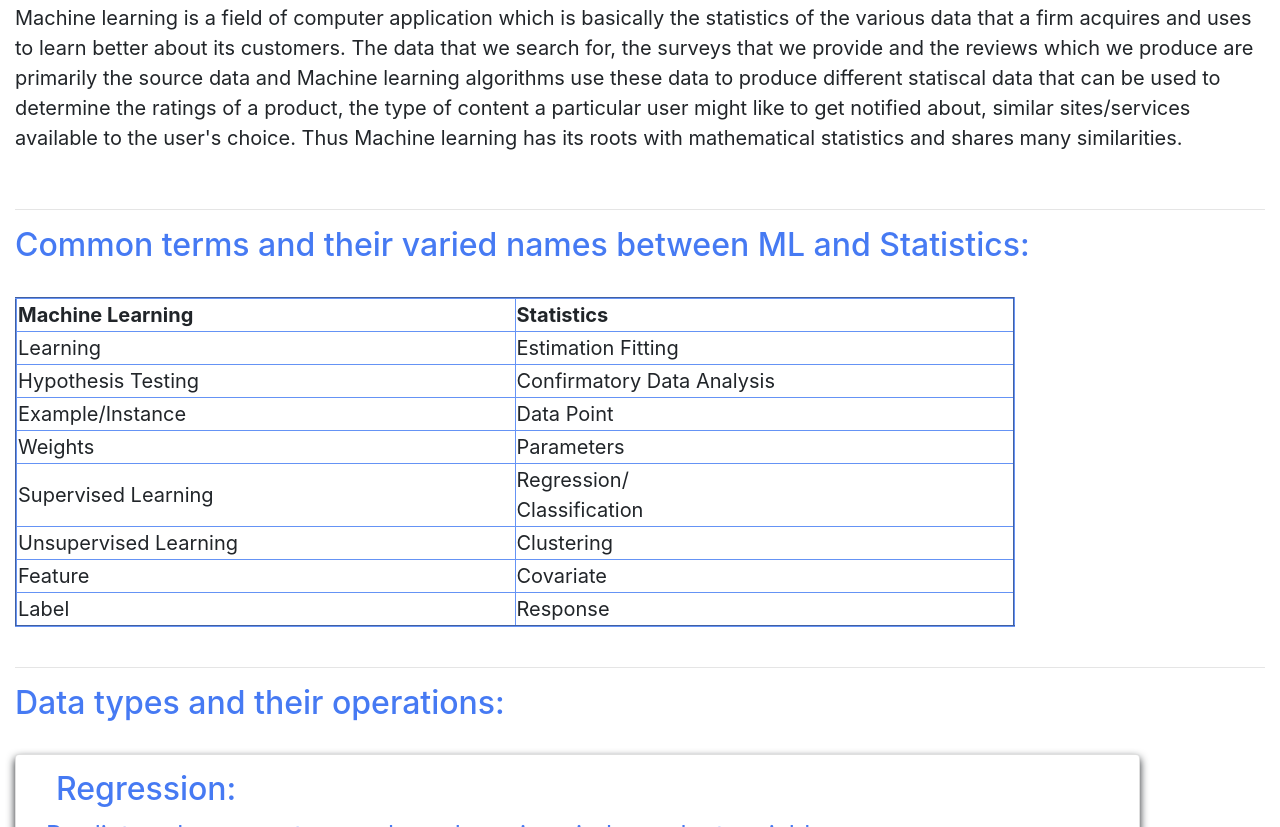
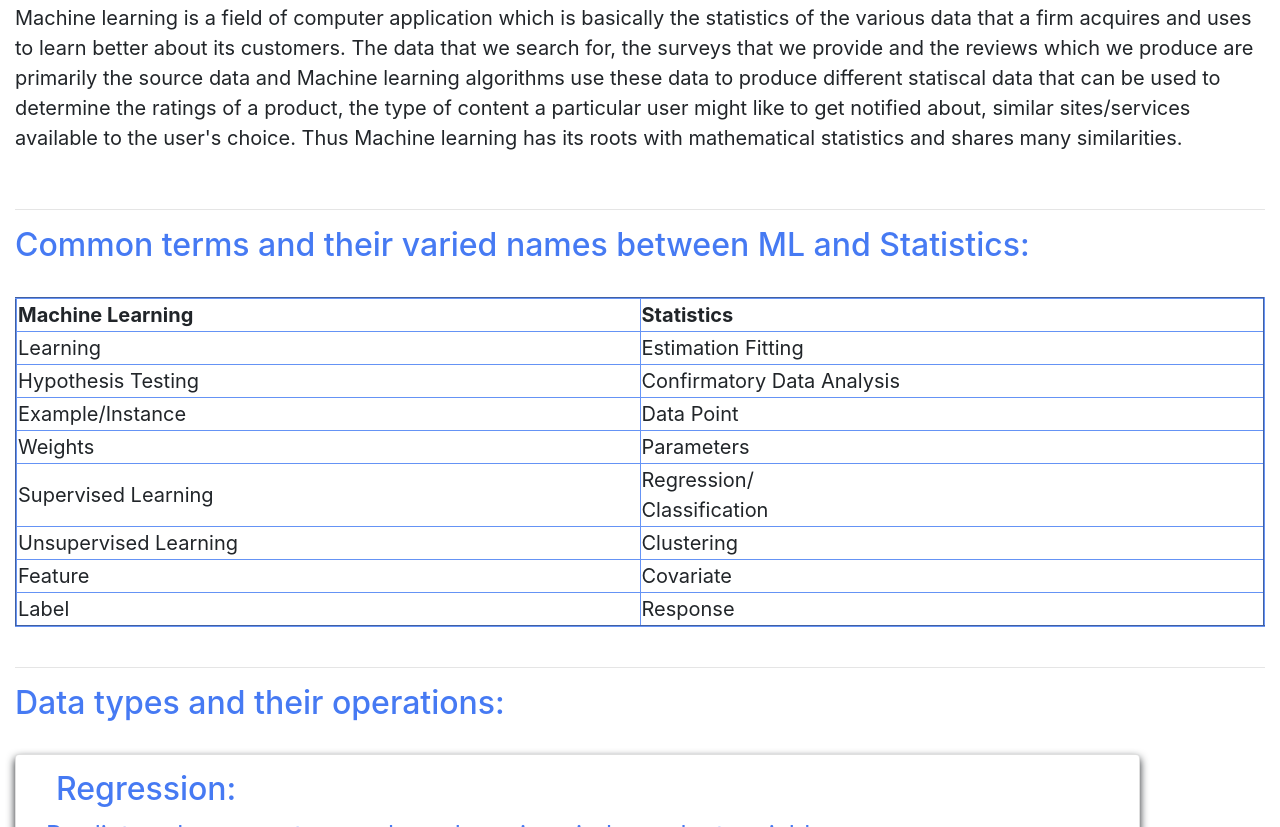
Before and after one commit to raj2852/knowML, a plain HTML site: page index.html in a window 1280 px wide. Shown: the part 354-1181 px from the top of the page. Drawn offline with nearby package versions, Linux system fonts and the light colour scheme.

Commit message:
Update index.html

```diff
--- a/index.html
+++ b/index.html
@@ -21,7 +21,7 @@
 <br>
 <hr>
 <h2>Common terms and their varied names between ML and Statistics:</h2><br>
-<table border="2px" width="80%">
+<table border="2px" width="100%">
 	<thead>
 		<tr>
 			<th width="50%">Machine Learning</th>
```
